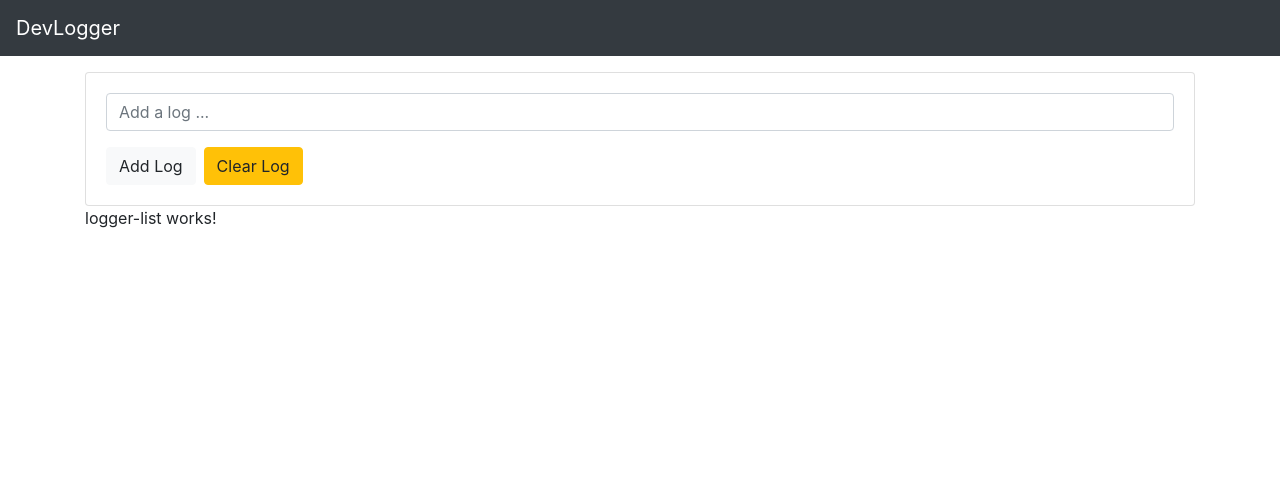
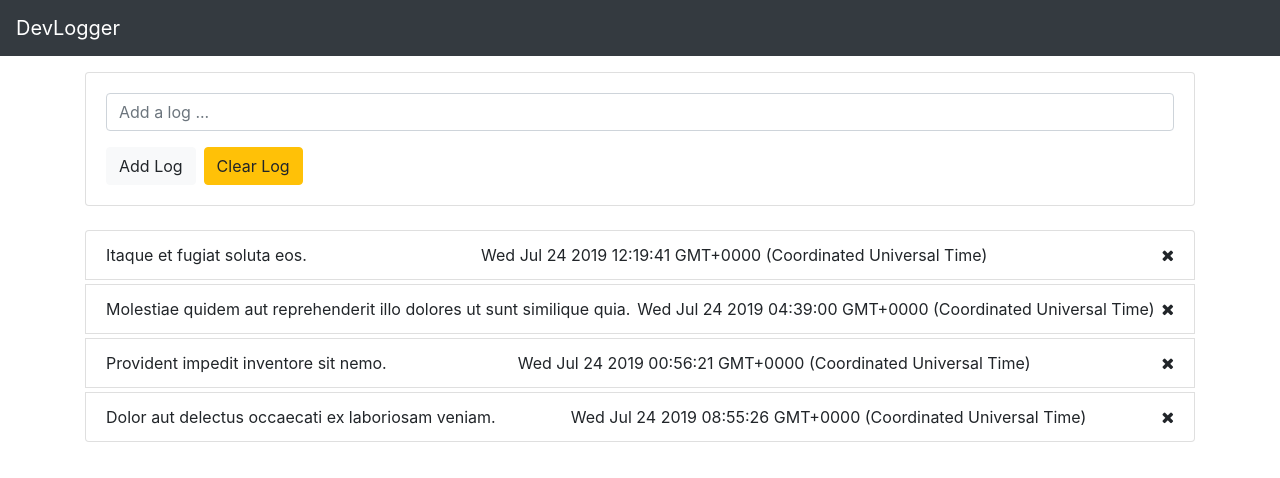
Before and after one commit to LaStudoAngular/angular-logger-app, an Angular app: page / in a window 1280 px wide. Shown: the top 478 px of the page. Built offline with nearby package versions, Linux system fonts and the light colour scheme.

Commit message:
feat: add faker

```diff
--- a/angular.json
+++ b/angular.json
@@ -48,6 +48,7 @@
             ],
             "styles": [
               "./node_modules/bootstrap/dist/css/bootstrap.css",
+              "./node_modules/font-awesome/css/font-awesome.css",
               "src/styles.scss"
             ],
             "scripts": []
--- a/package.json
+++ b/package.json
@@ -20,6 +20,8 @@
     "@angular/platform-browser-dynamic": "~8.1.2",
     "@angular/router": "~8.1.2",
     "bootstrap": "^4.3.1",
+    "faker": "^4.1.0",
+    "font-awesome": "^4.7.0",
     "rxjs": "~6.4.0",
     "tslib": "^1.9.0",
     "zone.js": "~0.9.1"
--- a/src/app/components/logger-list/logger-list.component.html
+++ b/src/app/components/logger-list/logger-list.component.html
@@ -1 +1,7 @@
-<p>logger-list works!</p>
+<ul class="list-group mt-4">
+  <li *ngFor="let log of logs" class="list-group-item d-flex justify-content-between align-items-center mb-1">
+    <span class="logger-text">{{log.text}}</span>
+    <span class="logger-date">{{log.date}}</span>
+    <i class="fa fa-remove"></i>
+  </li>
+</ul>
--- a/src/app/components/logger-list/logger-list.component.ts
+++ b/src/app/components/logger-list/logger-list.component.ts
@@ -1,4 +1,6 @@
 import { Component, OnInit } from '@angular/core';
+import {LogModel} from '../../models/log.model';
+import * as faker from 'faker';
 
 @Component({
   selector: 'dl-logger-list',
@@ -6,10 +8,17 @@ import { Component, OnInit } from '@angular/core';
   styleUrls: ['./logger-list.component.scss']
 })
 export class LoggerListComponent implements OnInit {
+  logs: LogModel[];
 
   constructor() { }
 
   ngOnInit() {
+    this.logs = [
+      new LogModel(faker.random.uuid(), faker.lorem.sentence(), faker.date.recent()),
+      new LogModel(faker.random.uuid(), faker.lorem.sentence(), faker.date.recent()),
+      new LogModel(faker.random.uuid(), faker.lorem.sentence(), faker.date.recent()),
+      new LogModel(faker.random.uuid(), faker.lorem.sentence(), faker.date.recent())
+    ];
   }
 
 }
--- /dev/null
+++ b/src/app/models/log.model.ts
@@ -0,0 +1,7 @@
+export class LogModel {
+  constructor(
+    public id: string,
+    public text: string,
+    public date: any
+  ) {}
+}
```
Also changed, not shown: 1 other file (tests, documents, lock files or other folders).
